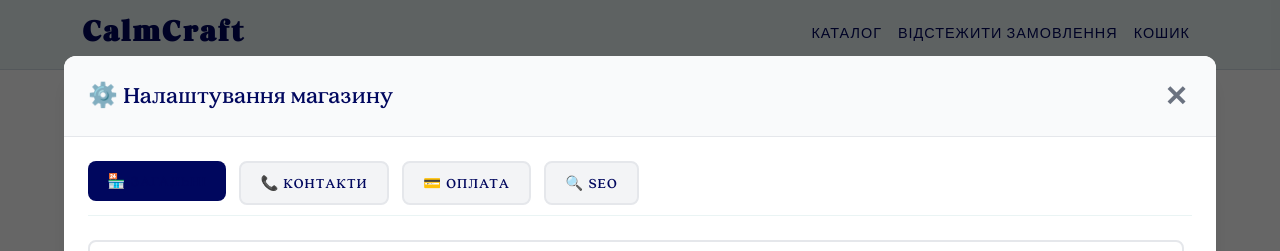
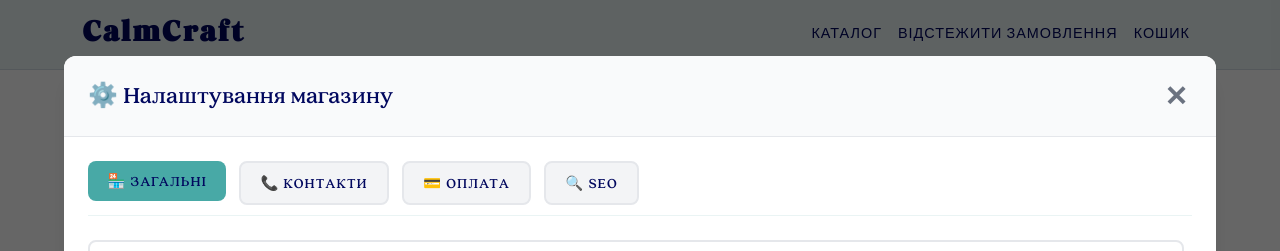
Before and after one commit to meksspirt/shopgoogle, a Next.js app: page /admin in a window 1280 px wide. Both pictures are taken after a click on the button "⚙️". Shown: the top 251 px of the page. Built offline with nearby package versions, Linux system fonts and the light colour scheme; no server answers; the database is empty.

Commit message:
пппп

```diff
--- a/src/components/SettingsModal.tsx
+++ b/src/components/SettingsModal.tsx
@@ -155,7 +155,7 @@ export default function SettingsModal({ isOpen, onClose, settings, onSave }: Set
                             className={`nav-link ${activeTab === 'general' ? 'active' : ''}`}
                             onClick={() => setActiveTab('general')}
                             style={{
-                                backgroundColor: activeTab === 'general' ? '#00075e' : '#f3f4f6',
+                                backgroundColor: activeTab === 'general' ? '#48A9A6' : '#f3f4f6',
                                 color: activeTab === 'general' ? '#ffffff' : '#374151',
                                 fontWeight: 600,
                                 border: activeTab === 'general' ? 'none' : '2px solid #e5e7eb',
@@ -174,7 +174,7 @@ export default function SettingsModal({ isOpen, onClose, settings, onSave }: Set
                             className={`nav-link ${activeTab === 'contacts' ? 'active' : ''}`}
                             onClick={() => setActiveTab('contacts')}
                             style={{
-                                backgroundColor: activeTab === 'contacts' ? '#00075e' : '#f3f4f6',
+                                backgroundColor: activeTab === 'contacts' ? '#48A9A6' : '#f3f4f6',
                                 color: activeTab === 'contacts' ? '#ffffff' : '#374151',
                                 fontWeight: 600,
                                 border: activeTab === 'contacts' ? 'none' : '2px solid #e5e7eb',
@@ -193,7 +193,7 @@ export default function SettingsModal({ isOpen, onClose, settings, onSave }: Set
                             className={`nav-link ${activeTab === 'payments' ? 'active' : ''}`}
                             onClick={() => setActiveTab('payments')}
                             style={{
-                                backgroundColor: activeTab === 'payments' ? '#00075e' : '#f3f4f6',
+                                backgroundColor: activeTab === 'payments' ? '#48A9A6' : '#f3f4f6',
                                 color: activeTab === 'payments' ? '#ffffff' : '#374151',
                                 fontWeight: 600,
                                 border: activeTab === 'payments' ? 'none' : '2px solid #e5e7eb',
@@ -212,7 +212,7 @@ export default function SettingsModal({ isOpen, onClose, settings, onSave }: Set
                             className={`nav-link ${activeTab === 'seo' ? 'active' : ''}`}
                             onClick={() => setActiveTab('seo')}
                             style={{
-                                backgroundColor: activeTab === 'seo' ? '#00075e' : '#f3f4f6',
+                                backgroundColor: activeTab === 'seo' ? '#48A9A6' : '#f3f4f6',
                                 color: activeTab === 'seo' ? '#ffffff' : '#374151',
                                 fontWeight: 600,
                                 border: activeTab === 'seo' ? 'none' : '2px solid #e5e7eb',
```
